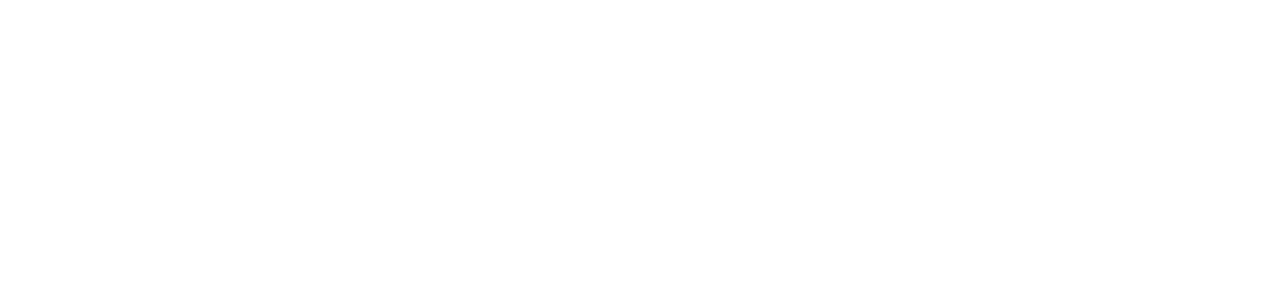
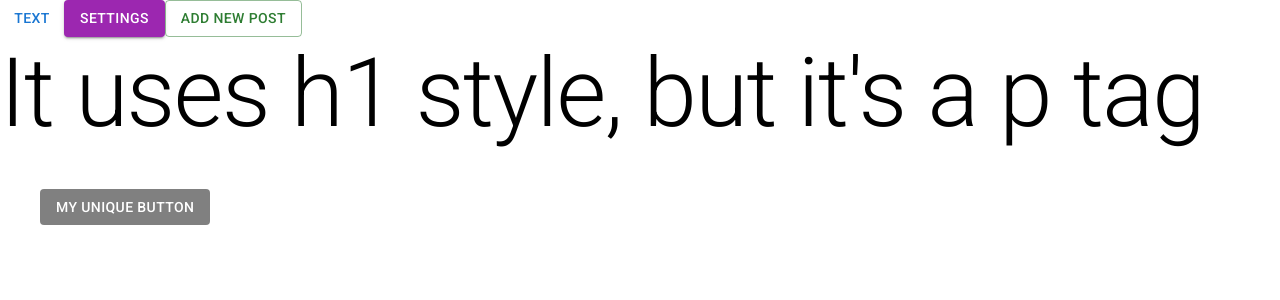
Before and after one commit to BobMakhlin/mui-learning, a JavaScript app: page / in a window 1280 px wide. Shown: the top 300 px of the page. Built offline with nearby package versions, Linux system fonts and the light colour scheme; the HTML template or start-up script is replaced by a standard one.

Commit message:
Use some demo mui components

```diff
--- a/src/App.js
+++ b/src/App.js
@@ -1,5 +1,38 @@
+import { Button, Typography } from "@mui/material";
+
 function App() {
-  return <div className="App"></div>;
+  return (
+    <div className="App">
+      <Button variant="text">Text</Button>
+      <Button variant="contained" color="secondary">
+        Settings
+      </Button>
+      <Button variant="outlined" color="success">
+        Add new post
+      </Button>
+      <Typography variant="h1" component="p">
+        It uses h1 style, but it's a p tag
+      </Typography>
+      <Button
+        variant="contained"
+        sx={{
+          backgroundColor: "skyblue",
+          color: "#888",
+          m: 5,
+          "&:hover": {
+            backgroundColor: "lightblue",
+          },
+          "&:disabled": {
+            backgroundColor: "gray",
+            color: "white",
+          },
+        }}
+        disabled
+      >
+        My unique button
+      </Button>
+    </div>
+  );
 }
 
 export default App;
--- a/src/index.css
+++ b/src/index.css
@@ -1,3 +1,4 @@
 * {
   font-family: Roboto;
+  margin: 0;
 }
```
